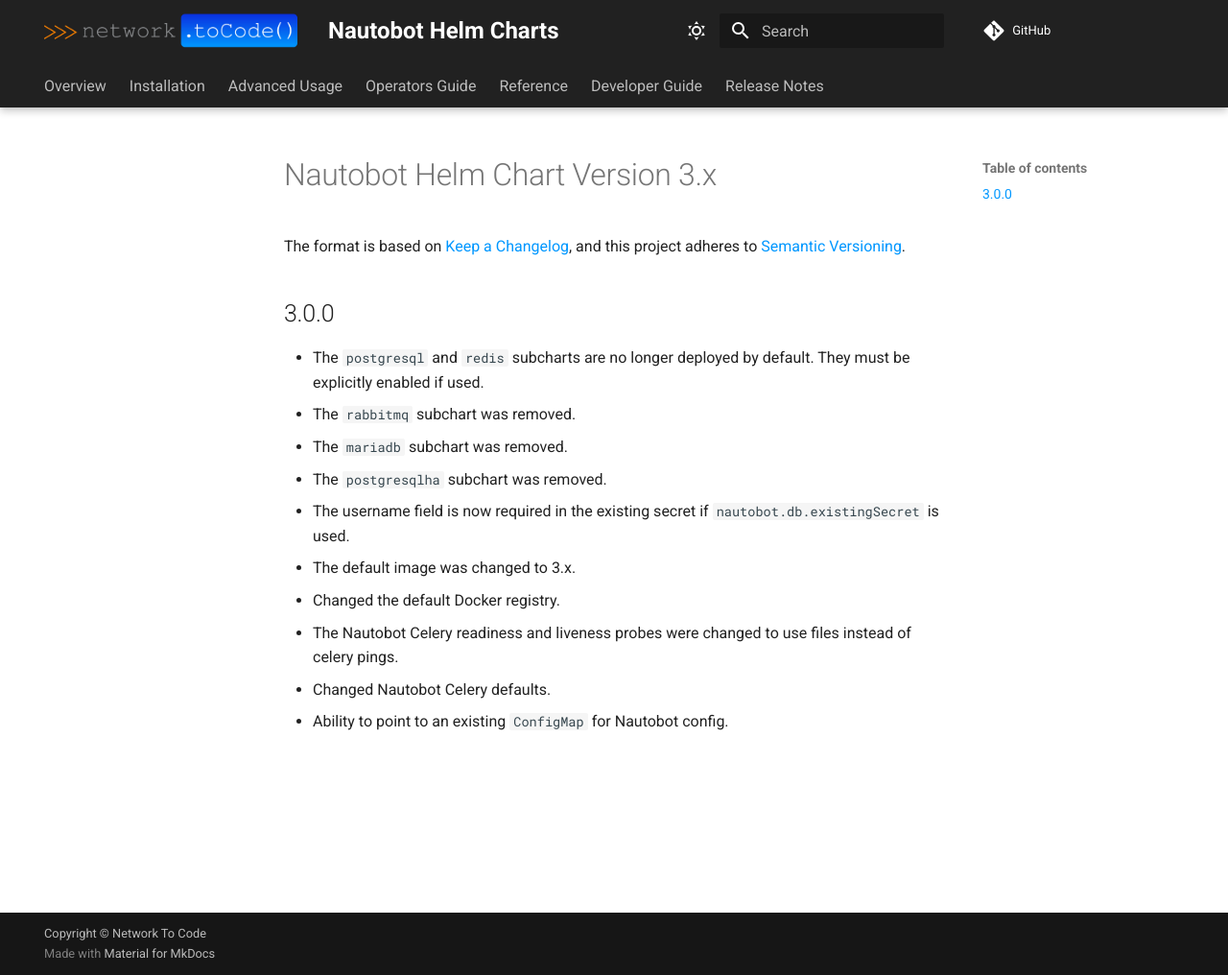
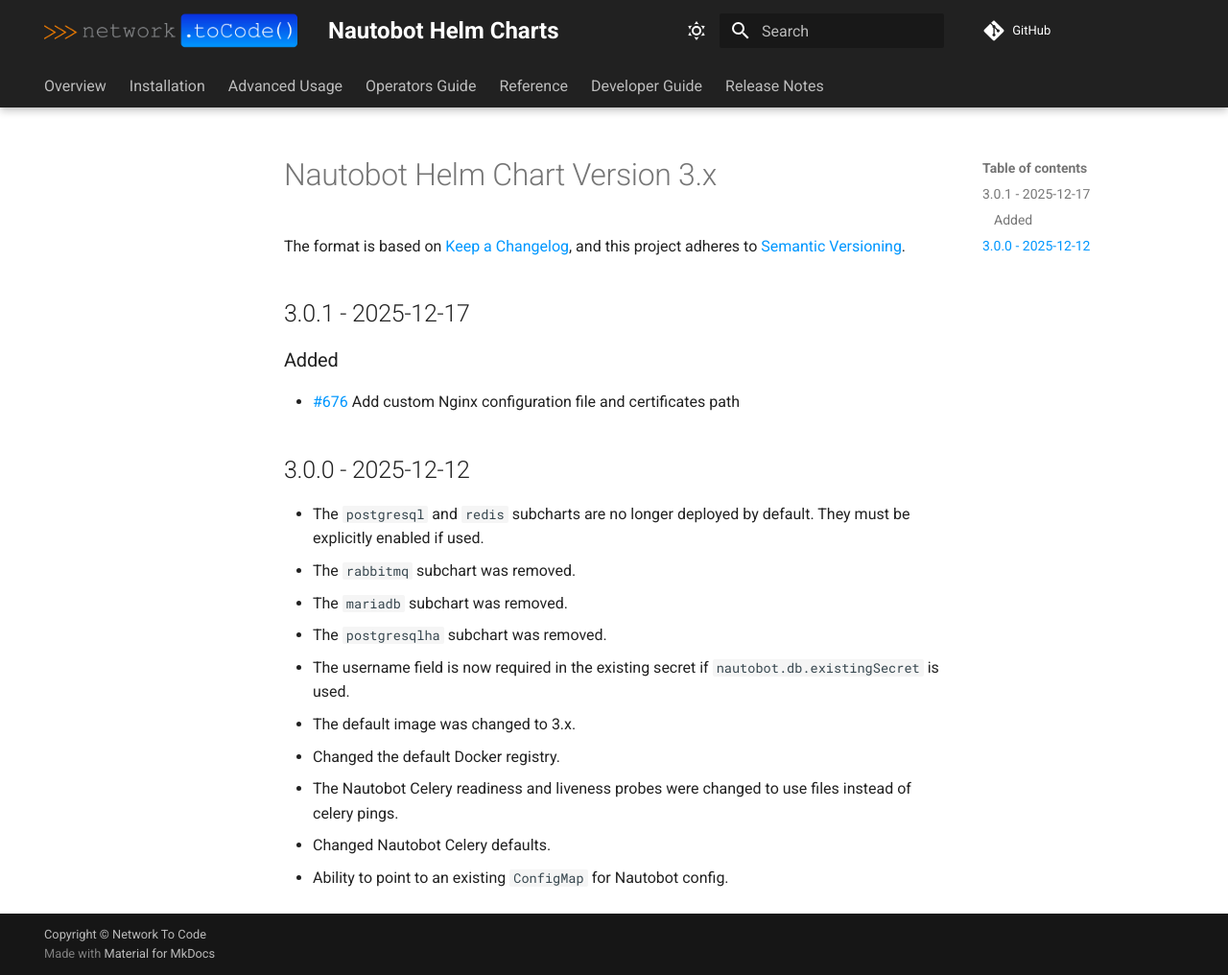
Before and after one commit to nautobot/helm-charts, an MkDocs documentation site: the page built from docs/release-notes/version-3.x.md, in a window 1280 px wide and 1016 px high. Shown: the whole window at 96% size. Built offline with MkDocs 1.6.1 and Material for MkDocs 9.7.7, drawn with Linux system fonts in a browser that asks for light colours; comment, search, counter and statistics services are not loaded.

Commit message:
chore: prep release 3.0.1

```diff
--- a/docs/release-notes/version-3.x.md
+++ b/docs/release-notes/version-3.x.md
@@ -3,7 +3,13 @@
 The format is based on [Keep a Changelog](https://keepachangelog.com/en/1.0.0/),
 and this project adheres to [Semantic Versioning](https://semver.org/spec/v2.0.0.html).
 
-## 3.0.0
+## 3.0.1 - 2025-12-17
+
+### Added
+
+* [#676](https://github.com/nautobot/helm-charts/pull/676) Add custom Nginx configuration file and certificates path
+
+## 3.0.0 - 2025-12-12
 
 * The `postgresql` and `redis` subcharts are no longer deployed by default. They must be explicitly enabled if used.
 * The `rabbitmq` subchart was removed.
```
Also changed, not shown: charts/nautobot/README.md (+1 -1 lines), 1 other file.
